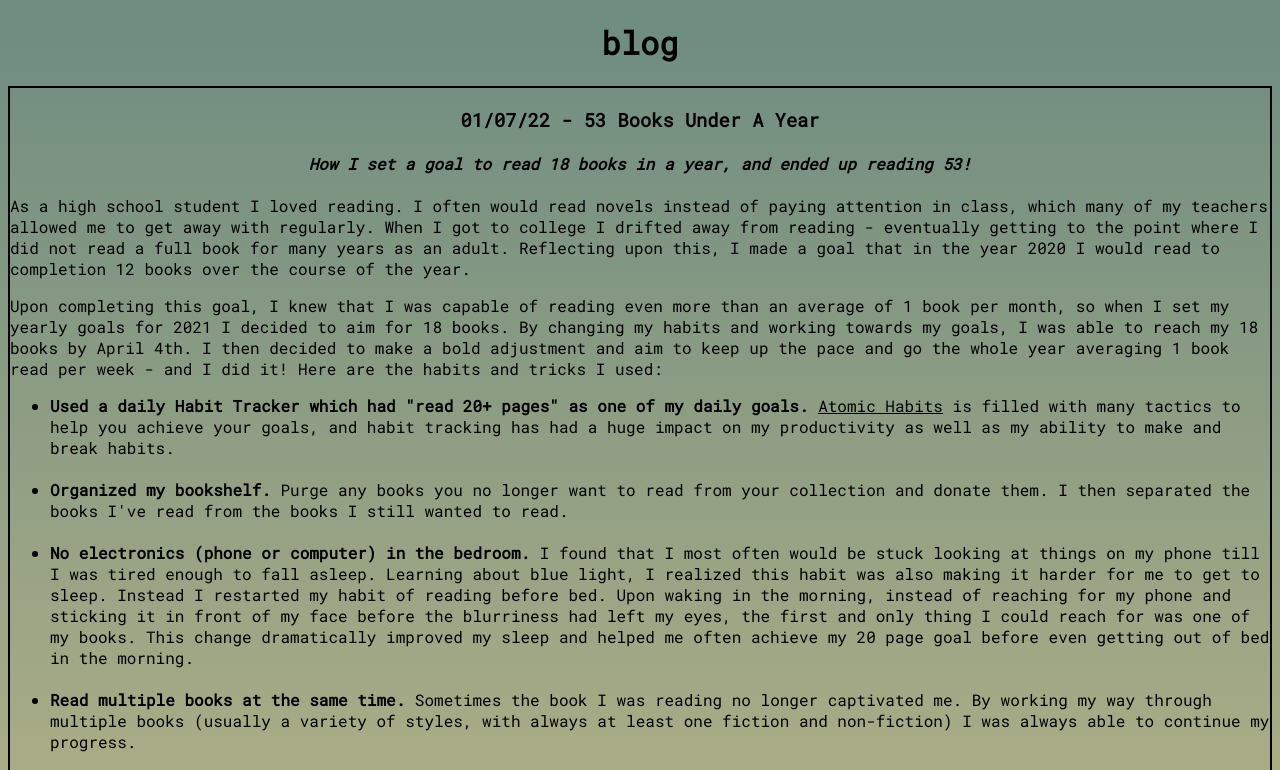
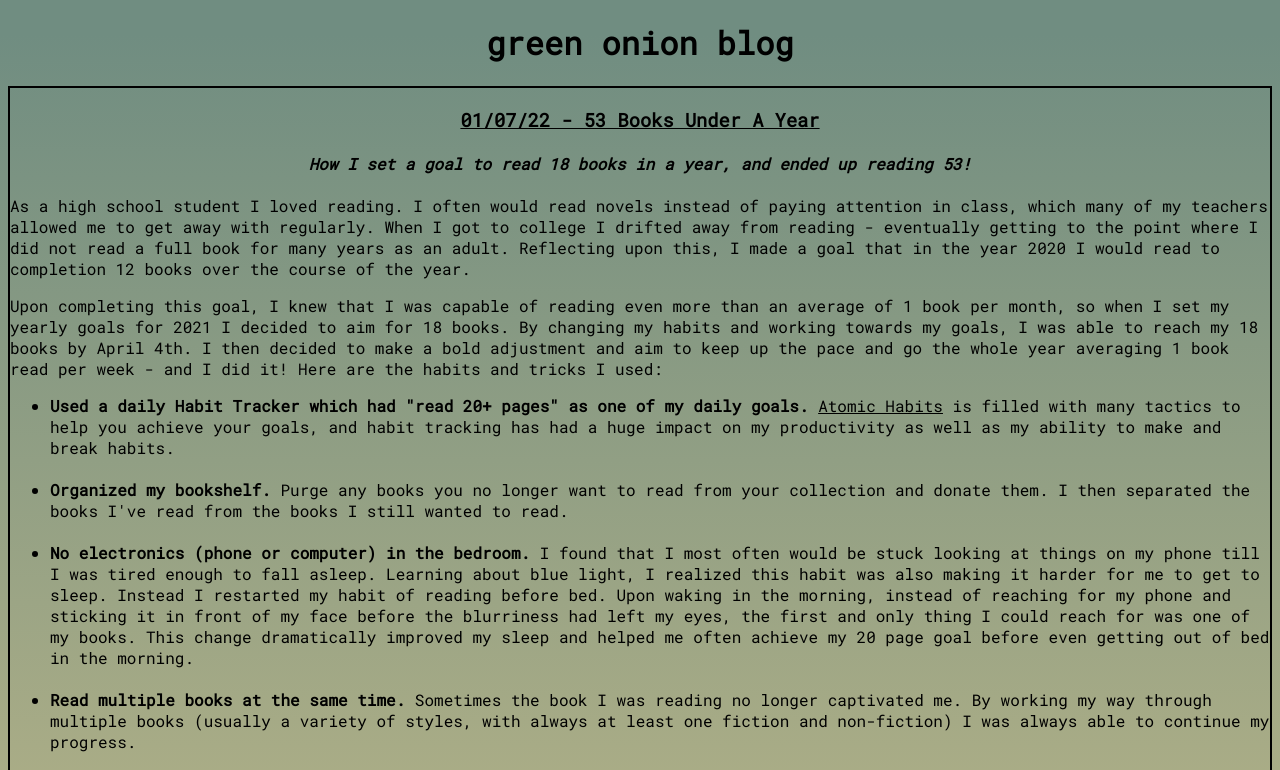
Before and after one commit to JaphyHigg/japhyhigg.com, a plain HTML site: page blog.html in a window 1280 px wide. Shown: the top 770 px of the page. Drawn offline with Linux system fonts and the light colour scheme.

Commit message:
Add files via upload

```diff
--- a/blog.html
+++ b/blog.html
@@ -4,7 +4,7 @@
     <meta charset="UTF-8">
     <meta http-equiv="X-UA-Compatible" content="IE=edge">
     <meta name="viewport" content="width=device-width, initial-scale=1.0">
-    <title>Document</title>
+    <title>my blog</title>
 </head>
 <body>
     <link rel="preconnect" href="https://fonts.googleapis.com">
@@ -12,9 +12,9 @@
     <link href="https://fonts.googleapis.com/css2?family=Roboto+Mono&display=swap" rel="stylesheet">
     <link rel="stylesheet" href="blog.css">
 
-    <h1>blog</h1>
+    <h1>green onion blog</h1>
     <div class="post">
-    <h3>01/07/22 - 53 Books Under A Year</h3>
+    <h3><u>01/07/22 - 53 Books Under A Year</u></h3>
     <h4><i>How I set a goal to read 18 books in a year, and ended up reading 53!</i></h4>
     <p>As a high school student I loved reading. I often would read novels instead of paying attention in class,
     which many of my teachers allowed me to get away with regularly. When I got to college I drifted away from reading
```
